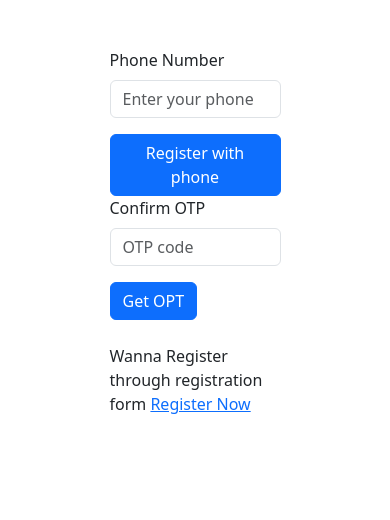
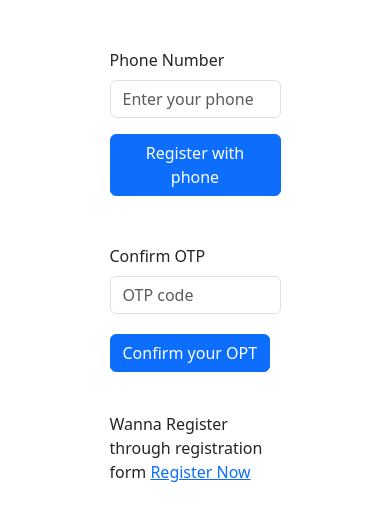
Before and after one commit to Sanaullahabbasi/Namaz-App, a plain HTML site: page otp.html in a window 390 px wide. Both pictures are taken after a click on the button "Register with phone". Drawn offline with nearby package versions, Linux system fonts and the light colour scheme; no server answers.

Commit message:
otp with phone number is finality updated

```diff
--- a/otp.html
+++ b/otp.html
@@ -38,16 +38,20 @@
              <button id="registerWithPhone" type="submit" class="btn btn-primary">
               Register with phone
             </button>
-            <div class="mb-3">
+            <br>
+            <br>
+            <br>
+            <div class="mb-3" id="opt-sec">
+              <div id="recaptcha-container"></div>
               <label for="exampleInputPassword1" class="form-label"
                 >Confirm OTP</label
               >
               <input type="text" class="form-control" id="otp" placeholder="OTP code" />
+              <button id="submitOTP" type="submit" class="btn btn-primary">
+                Confirm your OPT
+              </button>
             </div>
-            <button id="submitOTP" type="submit" class="btn btn-primary">
-              Get OPT
-            </button>
-            <div id="recaptcha-container"></div>
+
             <br/>
             <p>Wanna Register through registration form <a href="Register.html">Register Now</a></p>
           </div>
--- a/otp.js
+++ b/otp.js
@@ -3,8 +3,10 @@ import { auth, RecaptchaVerifier, signInWithPhoneNumber } from "./firebase.js";
 let confirmation;
 let submitOTP = document.getElementById("submitOTP");
 let registerWithPhone = document.getElementById("registerWithPhone");
+let optSec = document.getElementById("opt-sec");
 
 const registerd = ()=>{
+    optSec.style.display = "block";
     const phoneNumber = document.getElementById("phone");
     window.recaptchaVerifier = new RecaptchaVerifier(auth, 'recaptcha-container', {});
     const appVerifier = window.recaptchaVerifier;
@@ -27,7 +29,7 @@ const phoneVerify = ()=>{
     confirmation.confirm(otp.value).then((result) => {
         const user = result.user;
         console.log("user registered -->", user)
-
+        location.href = "profile.html"
       }).catch((error) => {
        console.log("user not registered-->", error);
       });
--- a/style.css
+++ b/style.css
@@ -34,3 +34,9 @@ height: 100px;
     background: blue !important;
     color: rgb(246, 246, 246) !important;
 }
+#opt-sec{
+    display: none;
+}
+#otp{
+    margin-bottom: 20px;
+}
```
